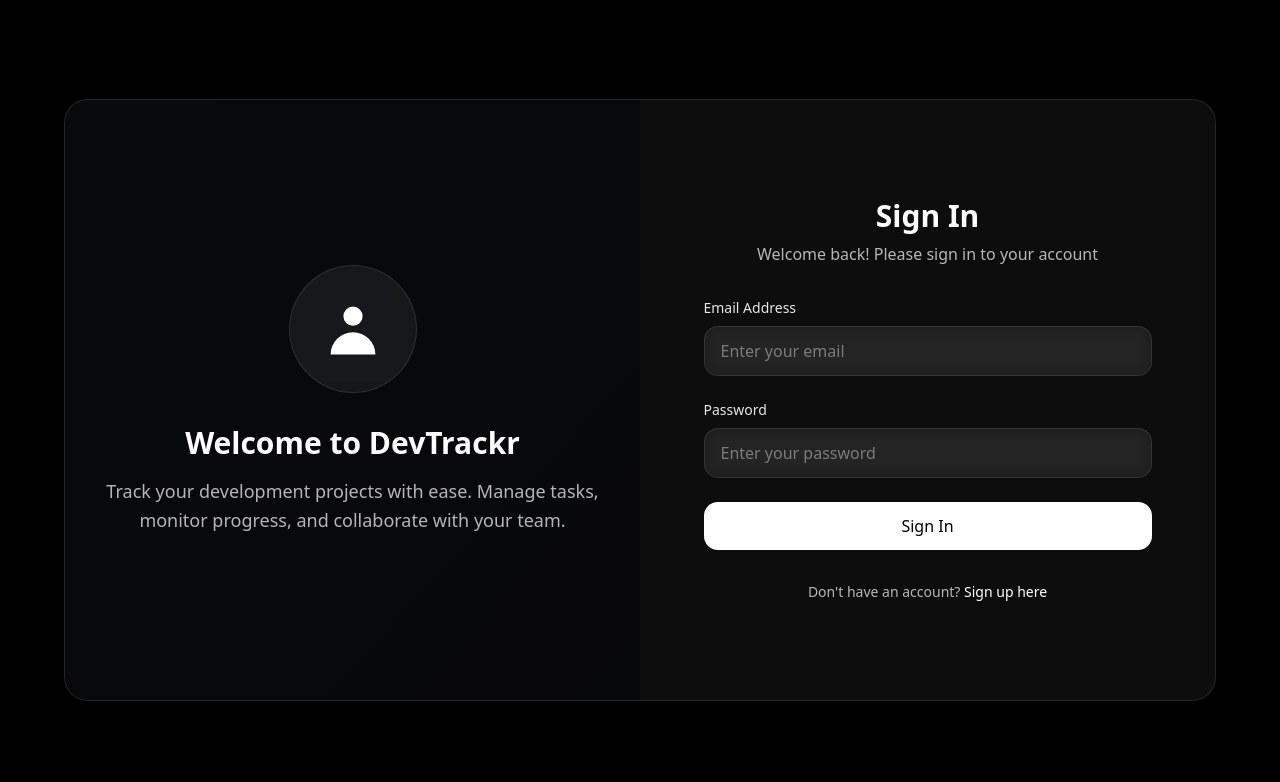
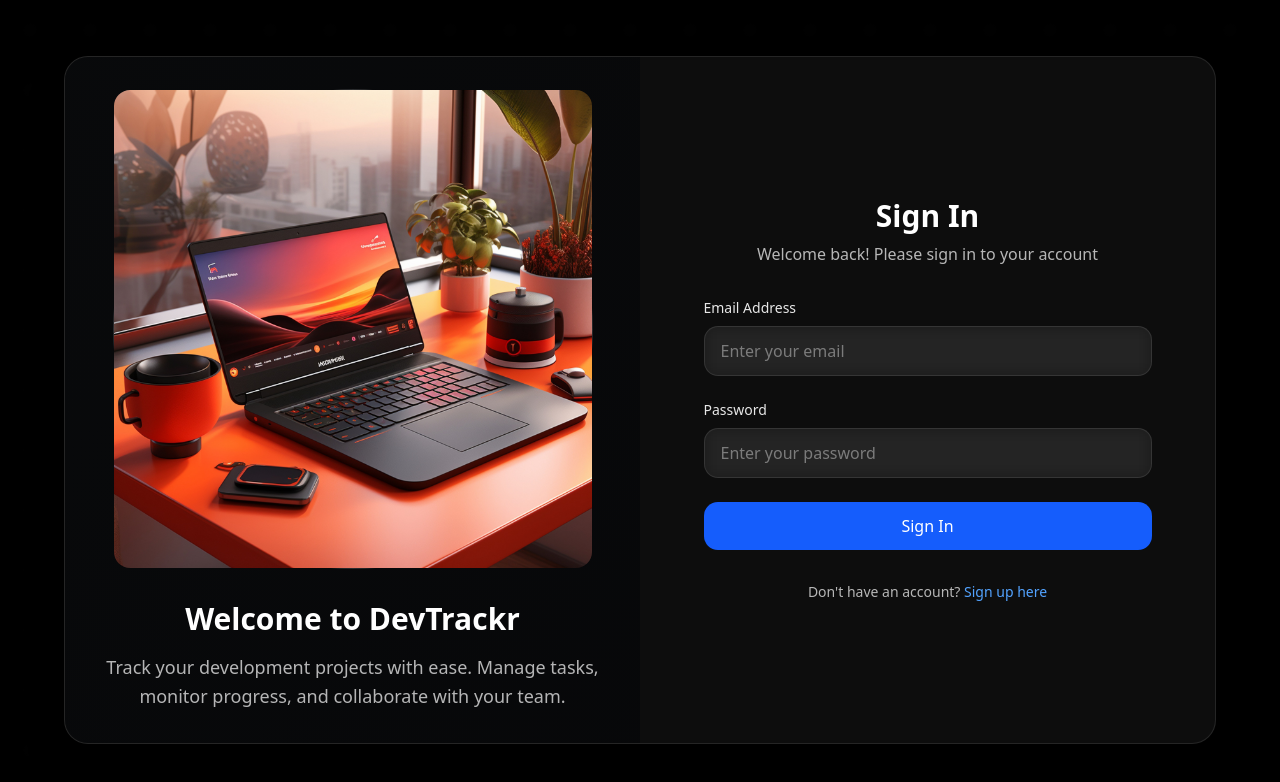
Before and after one commit to HashimCodeDev/DevTrackr, a Next.js app in the folder frontend/: page /login in a window 1280 px wide. Shown: the top 782 px of the page. Built offline with nearby package versions, Linux system fonts and the light colour scheme.

Commit message:
feat: enhance Login and Register components UI with new images and improved styling

```diff
--- a/frontend/app/login/page.tsx
+++ b/frontend/app/login/page.tsx
@@ -43,7 +43,7 @@ export default function Login() {
 		<div className="min-h-screen bg-black flex items-center justify-center p-4">
 			{/* Background Effects */}
 			<div className="absolute inset-0 opacity-10">
-				<div className="w-full h-full bg-[radial-gradient(circle_at_50%_50%,rgba(255,255,255,0.03)_0%,transparent_50%)] bg-[length:60px_60px]" />
+				<div className="w-full h-full bg-[radial-gradient(circle_at_50%_50%,rgba(255,255,255,0.03)_0%,transparent_50%)] bg-size-[60px_60px]" />
 			</div>
 
 			{/* Main Container */}
@@ -53,16 +53,23 @@ export default function Login() {
 					<div className="grid lg:grid-cols-2 min-h-[600px]">
 						{/* Left Side - Image */}
 						<div className="relative bg-black/50 p-8 flex items-center justify-center">
-							<div className="absolute inset-0 bg-gradient-to-br from-gray-800/10 to-gray-900/10" />
+							<div className="absolute inset-0 bg-linear-to-br from-gray-800/10 to-gray-900/10" />
 							<div className="relative z-10 text-center">
-								<div className="w-32 h-32 mx-auto mb-8 bg-white/5 backdrop-blur-sm rounded-full flex items-center justify-center border border-white/10">
-									<svg className="w-16 h-16 text-white" fill="currentColor" viewBox="0 0 20 20">
-										<path fillRule="evenodd" d="M10 9a3 3 0 100-6 3 3 0 000 6zm-7 9a7 7 0 1114 0H3z" clipRule="evenodd" />
-									</svg>
+								<div className="w-120 mx-auto mb-8 bg-white/5 backdrop-blur-sm rounded-full flex items-center justify-center border border-white/10">
+									<Image
+										src="/login.jpg"
+										alt="login"
+										className="rounded-2xl"
+										width={500}
+										height={300}
+									/>
 								</div>
-								<h2 className="text-3xl font-bold text-white mb-4">Welcome to DevTrackr</h2>
+								<h2 className="text-3xl font-bold text-white mb-4">
+									Welcome to DevTrackr
+								</h2>
 								<p className="text-white/70 text-lg leading-relaxed">
-									Track your development projects with ease. Manage tasks, monitor progress, and collaborate with your team.
+									Track your development projects with ease. Manage tasks,
+									monitor progress, and collaborate with your team.
 								</p>
 							</div>
 						</div>
@@ -72,8 +79,12 @@ export default function Login() {
 							<div className="w-full max-w-md mx-auto">
 								{/* Header */}
 								<div className="text-center mb-8">
-									<h1 className="text-3xl font-bold text-white mb-2">Sign In</h1>
-									<p className="text-white/70">Welcome back! Please sign in to your account</p>
+									<h1 className="text-3xl font-bold text-white mb-2">
+										Sign In
+									</h1>
+									<p className="text-white/70">
+										Welcome back! Please sign in to your account
+									</p>
 								</div>
 
 								{/* Form */}
@@ -86,7 +97,7 @@ export default function Login() {
 											type="email"
 											value={email}
 											onChange={(e) => setEmail(e.target.value)}
-											className="w-full px-4 py-3 bg-white/5 backdrop-blur-sm border border-white/10 rounded-xl text-white placeholder-white/40 focus:outline-none focus:ring-2 focus:ring-white/20 focus:border-white/20 transition-all"
+											className="w-full px-4 py-3 bg-white/5 backdrop-blur-sm border border-white/10 rounded-xl text-white placeholder-white/40 focus:outline-none focus:ring-2 focus:ring-blue-500/50 focus:border-blue-500/50 transition-all"
 											placeholder="Enter your email"
 											required
 										/>
@@ -100,7 +111,7 @@ export default function Login() {
 											type="password"
 											value={password}
 											onChange={(e) => setPassword(e.target.value)}
-											className="w-full px-4 py-3 bg-white/5 backdrop-blur-sm border border-white/10 rounded-xl text-white placeholder-white/40 focus:outline-none focus:ring-2 focus:ring-white/20 focus:border-white/20 transition-all"
+											className="w-full px-4 py-3 bg-white/5 backdrop-blur-sm border border-white/10 rounded-xl text-white placeholder-white/40 focus:outline-none focus:ring-2 focus:ring-blue-500/50 focus:border-blue-500/50 transition-all"
 											placeholder="Enter your password"
 											required
 										/>
@@ -115,7 +126,7 @@ export default function Login() {
 									<button
 										type="submit"
 										disabled={loading}
-										className="w-full py-3 px-6 bg-white text-black rounded-xl font-medium hover:bg-gray-200 hover:shadow-lg disabled:opacity-50 disabled:cursor-not-allowed transition-all duration-200"
+										className="w-full py-3 px-6 bg-blue-600 text-white rounded-xl font-medium hover:bg-blue-700 hover:shadow-lg disabled:opacity-50 disabled:cursor-not-allowed transition-all duration-200"
 									>
 										{loading ? "Signing in..." : "Sign In"}
 									</button>
@@ -127,7 +138,7 @@ export default function Login() {
 										Don&apos;t have an account?{" "}
 										<Link
 											href="/register"
-											className="text-white hover:text-gray-300 font-medium transition-colors"
+											className="text-blue-400 hover:text-blue-300 font-medium transition-colors"
 										>
 											Sign up here
 										</Link>
--- a/frontend/app/register/page.tsx
+++ b/frontend/app/register/page.tsx
@@ -2,6 +2,7 @@
 import { useState } from "react";
 import { useRouter } from "next/navigation";
 import Link from "next/link";
+import Image from "next/image";
 
 export default function Register() {
 	const [name, setName] = useState("");
@@ -50,7 +51,7 @@ export default function Register() {
 		<div className="min-h-screen bg-black flex items-center justify-center p-4">
 			{/* Background Effects */}
 			<div className="absolute inset-0 opacity-10">
-				<div className="w-full h-full bg-[radial-gradient(circle_at_50%_50%,rgba(255,255,255,0.03)_0%,transparent_50%)] bg-[length:60px_60px]" />
+				<div className="w-full h-full bg-[radial-gradient(circle_at_50%_50%,rgba(255,255,255,0.03)_0%,transparent_50%)] bg-size-[60px_60px]" />
 			</div>
 
 			{/* Main Container */}
@@ -60,16 +61,23 @@ export default function Register() {
 					<div className="grid lg:grid-cols-2 min-h-[700px]">
 						{/* Left Side - Image */}
 						<div className="relative bg-black/50 p-8 flex items-center justify-center">
-							<div className="absolute inset-0 bg-gradient-to-br from-gray-800/10 to-gray-900/10" />
+							<div className="absolute inset-0 bg-linear-to-br from-gray-800/10 to-gray-900/10" />
 							<div className="relative z-10 text-center">
-								<div className="w-32 h-32 mx-auto mb-8 bg-white/5 backdrop-blur-sm rounded-full flex items-center justify-center border border-white/10">
-									<svg className="w-16 h-16 text-white" fill="currentColor" viewBox="0 0 20 20">
-										<path d="M9 12l2 2 4-4m6 2a9 9 0 11-18 0 9 9 0 0118 0z" stroke="currentColor" strokeWidth="2" fill="none" strokeLinecap="round" strokeLinejoin="round" />
-									</svg>
+								<div className="w-120 mx-auto mb-8 bg-white/5 backdrop-blur-sm rounded-full flex items-center justify-center border border-white/10">
+									<Image
+										src="/register.jpg"
+										alt="register"
+										className="rounded-2xl"
+										width={500}
+										height={300}
+									/>
 								</div>
-								<h2 className="text-3xl font-bold text-white mb-4">Start Your Journey</h2>
+								<h2 className="text-3xl font-bold text-white mb-4">
+									Start Your Journey
+								</h2>
 								<p className="text-white/70 text-lg leading-relaxed">
-									Join thousands of developers who trust DevTrackr to manage their projects efficiently and effectively.
+									Join thousands of developers who trust DevTrackr to manage
+									their projects efficiently and effectively.
 								</p>
 							</div>
 						</div>
@@ -79,8 +87,12 @@ export default function Register() {
 							<div className="w-full max-w-md mx-auto">
 								{/* Header */}
 								<div className="text-center mb-8">
-									<h1 className="text-3xl font-bold text-white mb-2">Create Account</h1>
-									<p className="text-white/70">Join DevTrackr and start managing your projects</p>
+									<h1 className="text-3xl font-bold text-white mb-2">
+										Create Account
+									</h1>
+									<p className="text-white/70">
+										Join DevTrackr and start managing your projects
+									</p>
 								</div>
 
 								{/* Form */}
@@ -93,7 +105,7 @@ export default function Register() {
 											type="text"
 											value={name}
 											onChange={(e) => setName(e.target.value)}
-											className="w-full px-4 py-3 bg-white/5 backdrop-blur-sm border border-white/10 rounded-xl text-white placeholder-white/40 focus:outline-none focus:ring-2 focus:ring-white/20 focus:border-white/20 transition-all"
+											className="w-full px-4 py-3 bg-white/5 backdrop-blur-sm border border-white/10 rounded-xl text-white placeholder-white/40 focus:outline-none focus:ring-2 focus:ring-blue-500/50 focus:border-blue-500/50 transition-all"
 											placeholder="Enter your full name"
 											required
 										/>
@@ -107,7 +119,7 @@ export default function Register() {
 											type="email"
 											value={email}
 											onChange={(e) => setEmail(e.target.value)}
-											className="w-full px-4 py-3 bg-white/5 backdrop-blur-sm border border-white/10 rounded-xl text-white placeholder-white/40 focus:outline-none focus:ring-2 focus:ring-white/20 focus:border-white/20 transition-all"
+											className="w-full px-4 py-3 bg-white/5 backdrop-blur-sm border border-white/10 rounded-xl text-white placeholder-white/40 focus:outline-none focus:ring-2 focus:ring-blue-500/50 focus:border-blue-500/50 transition-all"
 											placeholder="Enter your email"
 											required
 										/>
@@ -121,7 +133,7 @@ export default function Register() {
 											type="password"
 											value={password}
 											onChange={(e) => setPassword(e.target.value)}
-											className="w-full px-4 py-3 bg-white/5 backdrop-blur-sm border border-white/10 rounded-xl text-white placeholder-white/40 focus:outline-none focus:ring-2 focus:ring-white/20 focus:border-white/20 transition-all"
+											className="w-full px-4 py-3 bg-white/5 backdrop-blur-sm border border-white/10 rounded-xl text-white placeholder-white/40 focus:outline-none focus:ring-2 focus:ring-blue-500/50 focus:border-blue-500/50 transition-all"
 											placeholder="Create a password"
 											required
 										/>
@@ -135,7 +147,7 @@ export default function Register() {
 											type="password"
 											value={confirmPassword}
 											onChange={(e) => setConfirmPassword(e.target.value)}
-											className="w-full px-4 py-3 bg-white/5 backdrop-blur-sm border border-white/10 rounded-xl text-white placeholder-white/40 focus:outline-none focus:ring-2 focus:ring-white/20 focus:border-white/20 transition-all"
+											className="w-full px-4 py-3 bg-white/5 backdrop-blur-sm border border-white/10 rounded-xl text-white placeholder-white/40 focus:outline-none focus:ring-2 focus:ring-blue-500/50 focus:border-blue-500/50 transition-all"
 											placeholder="Confirm your password"
 											required
 										/>
@@ -150,7 +162,7 @@ export default function Register() {
 									<button
 										type="submit"
 										disabled={loading}
-										className="w-full py-3 px-6 bg-white text-black rounded-xl font-medium hover:bg-gray-200 hover:shadow-lg disabled:opacity-50 disabled:cursor-not-allowed transition-all duration-200"
+										className="w-full py-3 px-6 bg-blue-600 text-white rounded-xl font-medium hover:bg-blue-700 hover:shadow-lg disabled:opacity-50 disabled:cursor-not-allowed transition-all duration-200"
 									>
 										{loading ? "Creating Account..." : "Create Account"}
 									</button>
@@ -162,7 +174,7 @@ export default function Register() {
 										Already have an account?{" "}
 										<Link
 											href="/login"
-											className="text-white hover:text-gray-300 font-medium transition-colors"
+											className="text-blue-400 hover:text-blue-300 font-medium transition-colors"
 										>
 											Sign in here
 										</Link>
```
Also changed, not shown: frontend/public/login.jpg (added), frontend/public/register.jpg (added).
